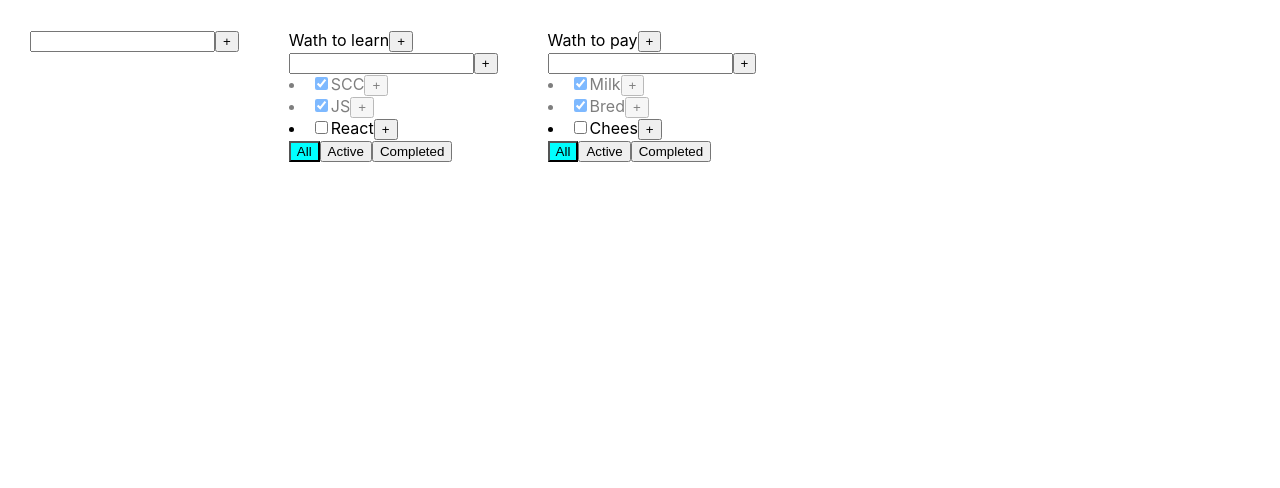
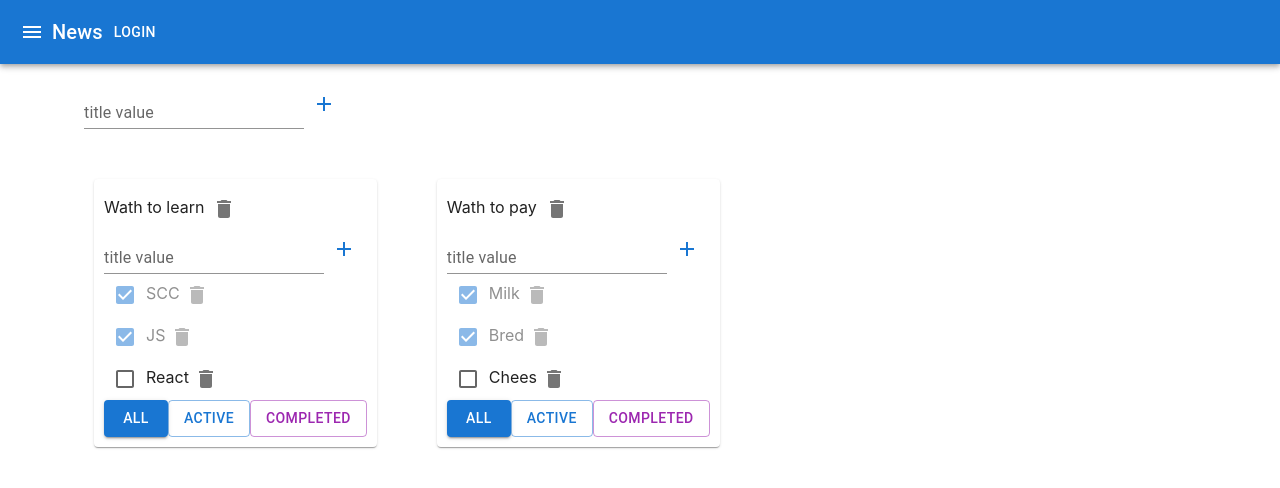
Before and after one commit to fontachi/todolist, a React (Create React App) app: page / in a window 1280 px wide. Shown: the top 488 px of the page. Built offline with nearby package versions, Linux system fonts and the light colour scheme.

Commit message:
MaterialUi

```diff
--- a/package.json
+++ b/package.json
@@ -3,6 +3,10 @@
   "version": "0.1.0",
   "private": true,
   "dependencies": {
+    "@emotion/react": "^11.13.3",
+    "@emotion/styled": "^11.13.0",
+    "@mui/icons-material": "^6.1.0",
+    "@mui/material": "^6.1.0",
     "@testing-library/jest-dom": "^5.14.1",
     "@testing-library/react": "^13.0.0",
     "@testing-library/user-event": "^13.2.1",
--- a/src/AddItemForm.tsx
+++ b/src/AddItemForm.tsx
@@ -1,4 +1,6 @@
+import {Button, IconButton, TextField} from "@mui/material";
 import React, {ChangeEvent, useState} from "react";
+import {Add} from "@mui/icons-material";
 
 type addItemFormProps = {
     addItem:(title:string)=>void,
@@ -28,13 +30,20 @@ export function AddItemForm(props: addItemFormProps): JSX.Element {
     }
     return (
         <div>
-            <input type={"text"} value={newTitle}
-                   onChange={onNewTitleChangeHandler}
-                   onKeyPress={onKeyPressHandler}
-                   className={error ? "error" : ""}
-            />
-            <button onClick={addingTask}>+</button>
-            {error ? <div className="error-message">{error}</div> : null}
+            <TextField error={!!error}
+                       size={"small"}
+                       id="outlined-basic"
+                       label="title value"
+                       variant="standard" type={"text"}
+                       value={newTitle}
+                       onChange={onNewTitleChangeHandler}
+                       onKeyPress={onKeyPressHandler}
+                       className={error ? "error" : ""}
+                       helperText={error}/>
+            <IconButton color={"primary"} onClick={addingTask}>
+                <Add></Add>
+            </IconButton>
+
         </div>
 
     )
--- a/src/App.css
+++ b/src/App.css
@@ -1,11 +1,3 @@
-.App {
-  padding: 30px;
-  display: flex;
-}
-
-.App > div {
-  margin-right: 50px;
-}
 
 .error {
   border: 1px solid red;
--- a/src/App.tsx
+++ b/src/App.tsx
@@ -6,6 +6,8 @@ import {v1} from "uuid"
 import {TodoList} from "./TodoList";
 import {AddItemForm} from "./AddItemForm";
 import {renderIntoDocument} from "react-dom/test-utils";
+import {AppBar, Button, Container, Grid, IconButton, Paper, Toolbar, Typography} from "@mui/material";
+import {Menu} from "@mui/icons-material";
 
 export type FilterType = "All" | "Completed" | "Active";
 type ListType = {
@@ -98,7 +100,7 @@ function App() {
     function onChangeListTitle(listId: string, title: string) {
         let copyTodoLists: Array<todoListType> = [...todoLists];
         copyTodoLists = copyTodoLists.map((list) => {
-            return list.id === listId ? {...list, title:title} : list;
+            return list.id === listId ? {...list, title: title} : list;
         })
         setList(copyTodoLists);
     }
@@ -115,9 +117,23 @@ function App() {
 
     return (
         <div className="App">
+            <AppBar position={"static"}>
+                <Toolbar>
+                    <IconButton edge={"start"} color={"inherit"} aria-label={"start"}>
+                        <Menu></Menu>
+                    </IconButton>
+                    <Typography variant={"h6"}>
+                        News
+                    </Typography>
+                    <Button color={"inherit"}>Login</Button>
+                </Toolbar>
+            </AppBar>
+            <Container fixed>
+                <Grid container style={{padding:"20px"}}>
                     <AddItemForm addItem={addList}/>
-            {
-                todoLists.map((list) => {
+                </Grid>
+                <Grid container spacing={0}>
+                    {todoLists.map((list) => {
                         let filterListTasks = listsTasks[list.id];
                         if (list.filter === "Completed") {
                             filterListTasks = filterListTasks.filter((task: TasksType) => {
@@ -129,7 +145,8 @@ function App() {
                                 return task.isDone === false
                             })
                         }
-                    return (
+                        return (<Grid item>
+                                <Paper style={{padding:"10px", margin:"30px"}}>
                                     <TodoList key={list.id} title={list.title}
                                               id={list.id}
                                               tasks={filterListTasks}
@@ -141,10 +158,14 @@ function App() {
                                               changeTaskTitle={changeItemTitle}
                                               onChangeListTitle={onChangeListTitle}
                                               filter={list.filter}/>
+                                </Paper>
 
+                            </Grid>
                         )
-                })
-            }
+                    })}
+                </Grid>
+            </Container>
+
         </div>
     );
 }
--- a/src/EditableSpan.tsx
+++ b/src/EditableSpan.tsx
@@ -1,5 +1,6 @@
 import React, {ChangeEvent} from "react";
 import {useState} from "react";
+import {TextField} from "@mui/material";
 
 type EditableSpanType = {
     title: string;
@@ -27,10 +28,10 @@ export function EditableSpan(props: EditableSpanType) {
         }
     }
 
+    // <input type={"text"} onChange={onChangeTitleHandler} onBlur={activeViewMode} autoFocus/>
     return (
-            editMode
-            ? <input type={"text"} onChange={onChangeTitleHandler} onBlur={activeViewMode} autoFocus/>
+        editMode
+            ? <TextField size={"small"} id="outlined-basic" label="Standart" variant="standard" onChange={onChangeTitleHandler} onBlur={activeViewMode} autoFocus/>
             : <span onDoubleClick={activeEditMode}>{props.title}</span>
-
     )
 }
--- a/src/TodoList.tsx
+++ b/src/TodoList.tsx
@@ -2,6 +2,8 @@ import {FilterType} from "./App";
 import React, {ChangeEvent, useState} from "react";
 import {AddItemForm} from "./AddItemForm";
 import {EditableSpan} from "./EditableSpan";
+import {Button, Checkbox, IconButton} from "@mui/material";
+import {Delete} from "@mui/icons-material";
 
 
 export type TasksType = {
@@ -52,7 +54,9 @@ export function TodoList(props: TodoListProps) {
     return (
         <div>
             <EditableSpan title={props.title} onChangeItemTitle={changeListTitle}/>
-            <button onClick={removeingList}>+</button>
+            <IconButton onClick={removeingList}>
+                <Delete></Delete>
+            </IconButton>
             <div>
              <AddItemForm addItem={addItemList}/>
             </div>
@@ -70,23 +74,24 @@ export function TodoList(props: TodoListProps) {
                     }
 
                     return (
-                        <li key={t.id} className={t.isDone ? "is-done" : " "}>
-                            <input type={"checkbox"} defaultChecked={t.isDone} onChange={onCheckedTask}/>
+                        <div key={t.id} className={t.isDone ? "is-done" : " "}>
+                            <Checkbox defaultChecked={t.isDone} onChange={onCheckedTask}/>
                             <EditableSpan onChangeItemTitle={onChangeTaskTitle} title={t.title}/>
-                            <button onClick={onRemovingTask}>+
-                            </button>
-                        </li>
+                            <IconButton size={"small"} onClick={onRemovingTask}>
+                                <Delete></Delete>
+                            </IconButton>
+                        </div>
                     )
                 })
             }
 
-            <button className={props.filter === "All" ? "active-filter" : ""} onClick={filterListAllTasks}>All</button>
-            <button className={props.filter === "Active" ? "active-filter" : ""}
+            <Button  variant={props.filter === "All" ? "contained" : "text"} onClick={filterListAllTasks}>All</Button>
+            <Button color={"primary"} variant={"outlined"} className={props.filter === "Active" ? "active-filter" : ""}
                     onClick={filterListActiveTasks}>Active
-            </button>
-            <button className={props.filter === "Completed" ? "active-filter" : ""}
+            </Button>
+            <Button color={"secondary"} variant={"outlined"} className={props.filter === "Completed" ? "active-filter" : ""}
                     onClick={filterListCompletedTasks}>Completed
-            </button>
+            </Button>
         </div>
     )
 }
```
Also changed, not shown: 1 other file (tests, documents, lock files or other folders). Lines whose indentation alone changed are shown as unchanged.
